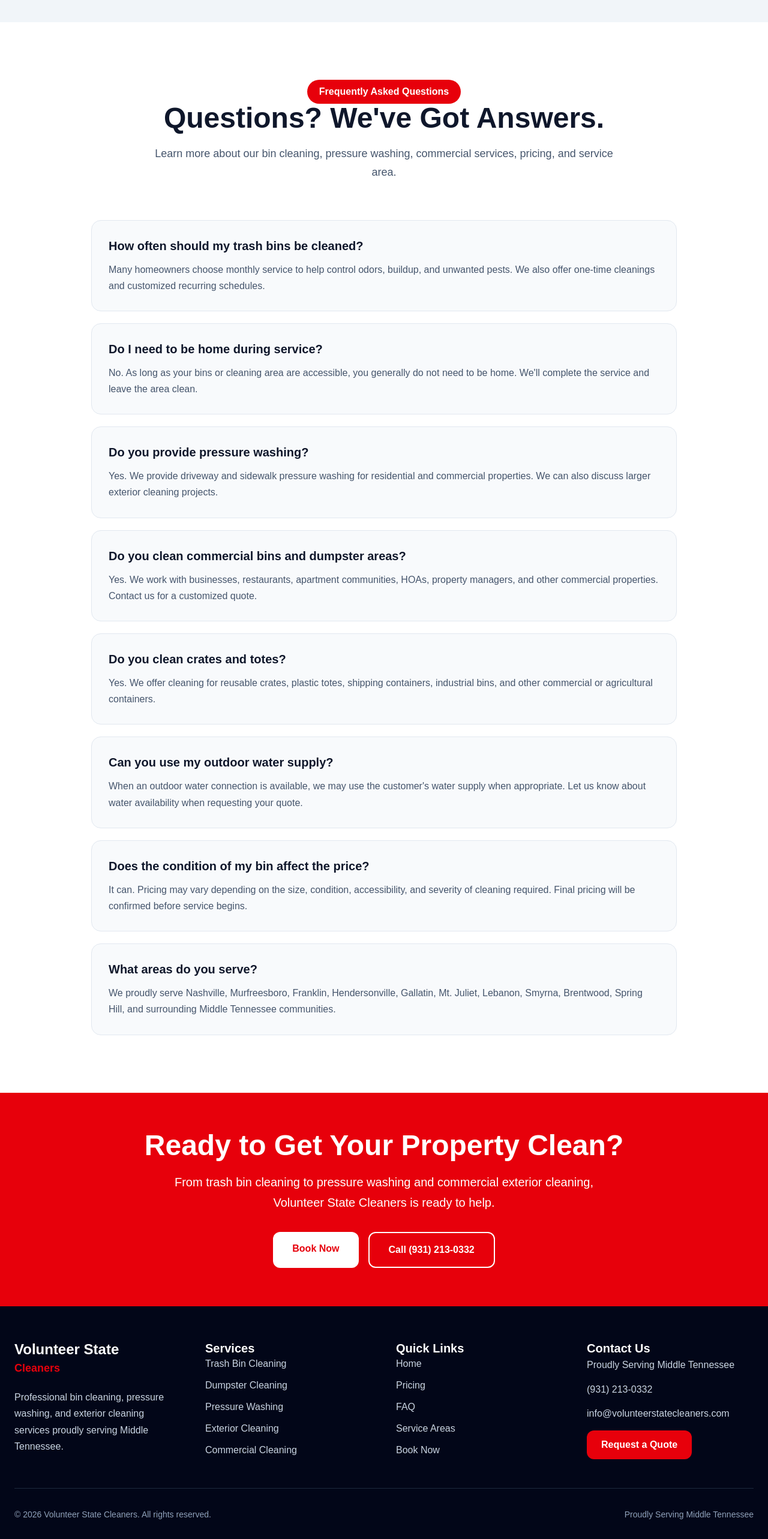
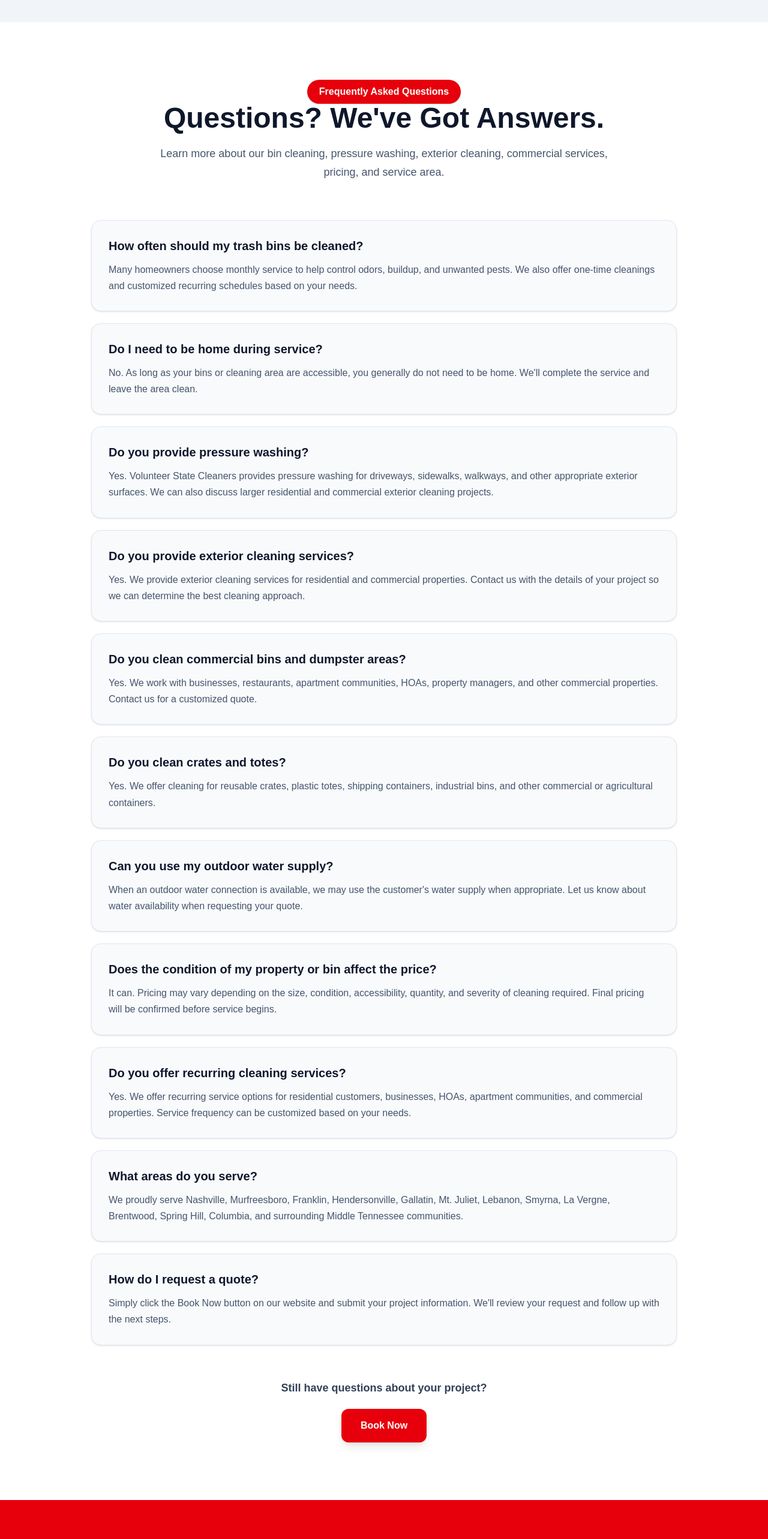
Before and after one commit to volunteerstatebincleaners/volunteer-state-bin-cleaners, a Next.js app: page / in a window 1280 px wide. Shown: the part 7060-9626 px from the top of the page at 60% size. Built offline with nearby package versions, Linux system fonts and the light colour scheme.

Commit message:
Enhance FAQ section with new content and styling
Updated FAQ component with new questions and answers, improved wording, and added a new section for exterior cleaning services.

```diff
--- a/app/components/FAQ.tsx
+++ b/app/components/FAQ.tsx
@@ -3,7 +3,7 @@
     {
       question: "How often should my trash bins be cleaned?",
       answer:
-        "Many homeowners choose monthly service to help control odors, buildup, and unwanted pests. We also offer one-time cleanings and customized recurring schedules.",
+        "Many homeowners choose monthly service to help control odors, buildup, and unwanted pests. We also offer one-time cleanings and customized recurring schedules based on your needs.",
     },
     {
       question: "Do I need to be home during service?",
@@ -13,7 +13,12 @@
     {
       question: "Do you provide pressure washing?",
       answer:
-        "Yes. We provide driveway and sidewalk pressure washing for residential and commercial properties. We can also discuss larger exterior cleaning projects.",
+        "Yes. Volunteer State Cleaners provides pressure washing for driveways, sidewalks, walkways, and other appropriate exterior surfaces. We can also discuss larger residential and commercial exterior cleaning projects.",
+    },
+    {
+      question: "Do you provide exterior cleaning services?",
+      answer:
+        "Yes. We provide exterior cleaning services for residential and commercial properties. Contact us with the details of your project so we can determine the best cleaning approach.",
     },
     {
       question: "Do you clean commercial bins and dumpster areas?",
@@ -31,24 +36,33 @@
         "When an outdoor water connection is available, we may use the customer's water supply when appropriate. Let us know about water availability when requesting your quote.",
     },
     {
-      question: "Does the condition of my bin affect the price?",
+      question: "Does the condition of my property or bin affect the price?",
       answer:
-        "It can. Pricing may vary depending on the size, condition, accessibility, and severity of cleaning required. Final pricing will be confirmed before service begins.",
+        "It can. Pricing may vary depending on the size, condition, accessibility, quantity, and severity of cleaning required. Final pricing will be confirmed before service begins.",
+    },
+    {
+      question: "Do you offer recurring cleaning services?",
+      answer:
+        "Yes. We offer recurring service options for residential customers, businesses, HOAs, apartment communities, and commercial properties. Service frequency can be customized based on your needs.",
     },
     {
       question: "What areas do you serve?",
       answer:
-        "We proudly serve Nashville, Murfreesboro, Franklin, Hendersonville, Gallatin, Mt. Juliet, Lebanon, Smyrna, Brentwood, Spring Hill, and surrounding Middle Tennessee communities.",
+        "We proudly serve Nashville, Murfreesboro, Franklin, Hendersonville, Gallatin, Mt. Juliet, Lebanon, Smyrna, La Vergne, Brentwood, Spring Hill, Columbia, and surrounding Middle Tennessee communities.",
+    },
+    {
+      question: "How do I request a quote?",
+      answer:
+        "Simply click the Book Now button on our website and submit your project information. We'll review your request and follow up with the next steps.",
     },
   ];
 
   return (
     <section id="faq" className="bg-white py-24">
       <div className="max-w-5xl mx-auto px-6">
-
+        {/* Section Header */}
         <div className="text-center mb-16">
-
-          <span className="inline-block bg-red-600 text-white px-5 py-2 rounded-full font-semibold">
+          <span className="inline-block bg-red-600 text-white px-5 py-2 rounded-full font-semibold shadow-sm">
             Frequently Asked Questions
           </span>
 
@@ -56,21 +70,19 @@
             Questions? We've Got Answers.
           </h2>
 
-          <p className="text-lg text-slate-600 mt-5 max-w-3xl mx-auto">
-            Learn more about our bin cleaning, pressure washing, commercial
-            services, pricing, and service area.
+          <p className="text-lg text-slate-600 mt-5 max-w-3xl mx-auto leading-8">
+            Learn more about our bin cleaning, pressure washing, exterior
+            cleaning, commercial services, pricing, and service area.
           </p>
-
         </div>
 
+        {/* FAQ List */}
         <div className="space-y-5">
-
           {faqs.map((faq) => (
             <div
               key={faq.question}
-              className="bg-slate-50 border border-slate-200 rounded-2xl p-7"
+              className="bg-slate-50 border border-slate-200 rounded-2xl p-7 shadow-sm hover:shadow-md transition duration-300"
             >
-
               <h3 className="text-xl font-bold text-slate-900">
                 {faq.question}
               </h3>
@@ -78,12 +90,23 @@
               <p className="text-slate-600 mt-3 leading-7">
                 {faq.answer}
               </p>
-
             </div>
           ))}
-
         </div>
 
+        {/* Bottom CTA */}
+        <div className="text-center mt-14">
+          <p className="text-lg text-slate-700 font-semibold">
+            Still have questions about your project?
+          </p>
+
+          <a
+            href="/quote"
+            className="inline-block mt-5 bg-red-600 hover:bg-red-700 text-white px-8 py-4 rounded-xl font-bold transition shadow-lg"
+          >
+            Book Now
+          </a>
+        </div>
       </div>
     </section>
   );
```
